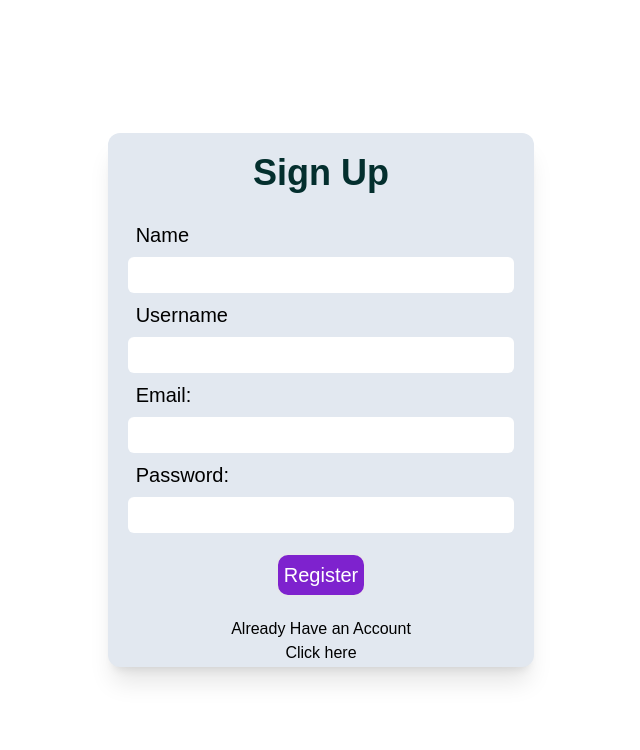
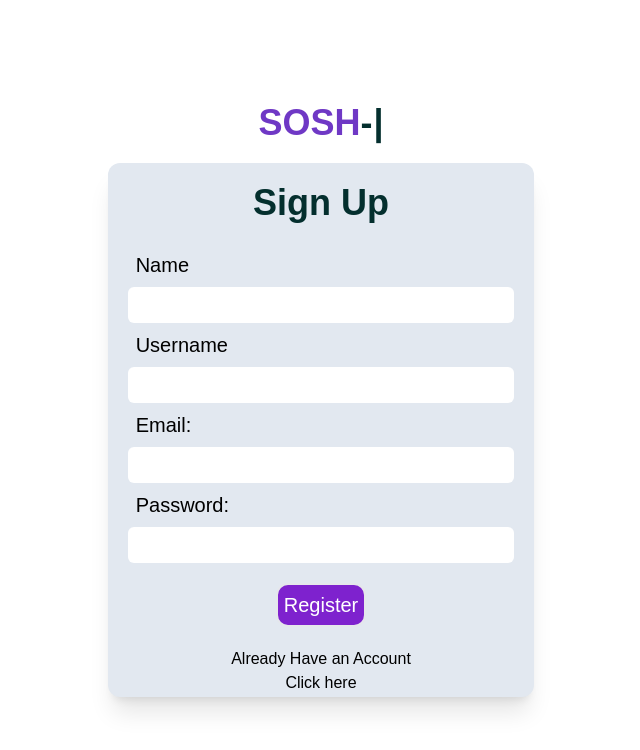
Before and after one commit to Sriyush/Mern-project, a React (Create React App) app in the folder frontend/: page / in a window 1280 px wide. Shown: the top 750 px of the page, without its empty margins (319-959 px from the left). Built offline with nearby package versions, Linux system fonts and the light colour scheme.

Commit message:
changes in login and signup

```diff
--- a/frontend/package.json
+++ b/frontend/package.json
@@ -22,6 +22,7 @@
     "react-tsparticles": "^2.12.2",
     "state": "^0.2.0",
     "styled-components": "^6.1.1",
+    "typewriter-effect": "^2.21.0",
     "web-vitals": "^2.1.4"
   },
   "scripts": {
--- a/frontend/src/components/Screens/Login/Login.js
+++ b/frontend/src/components/Screens/Login/Login.js
@@ -2,6 +2,7 @@ import { useState } from "react";
 import React from 'react'
 import { Link, useNavigate } from "react-router-dom";
 import axios from "axios";
+import Type from "../../widgets/Type";
 
 
 function Login() {
@@ -28,7 +29,12 @@ function Login() {
   };
 
   return (
-    <div className="flex justify-center items-center w-screen h-screen">
+    <div className="flex flex-col justify-center items-center w-screen h-screen">
+      <div className="flex flex-row text-center mb-5">
+        <h1 className="text-4xl text-teal-950 font-bold" style={{ color: "#6F38C5" }}>SOSH</h1>
+        <h1 className="text-4xl text-teal-950 font-bold"> - </h1>
+        <h1 className="text-4xl text-teal-950 font-bold"> <Type/></h1>
+      </div>
       <div className="w-1/3 h-1/2 shadow-xl bg-slate-200 rounded-xl">
         <h1 className=" text-center text-4xl text-teal-950 mt-5 font-bold">
           Login
--- a/frontend/src/components/Screens/Login/Signup.js
+++ b/frontend/src/components/Screens/Login/Signup.js
@@ -1,6 +1,7 @@
 import React, { useState } from "react";
 import { Link, useNavigate } from "react-router-dom";
 import axios from "axios"
+import Type from "../../widgets/Type";
 
 
 function Signup() {
@@ -21,7 +22,12 @@ function Signup() {
   }
 
   return (
-    <div className="flex justify-center items-center w-screen h-screen">
+    <div className="flex justify-center flex-col items-center w-screen h-screen">
+      <div className="flex flex-row text-center mb-5">
+        <h1 className="text-4xl text-teal-950 font-bold" style={{ color: "#6F38C5" }}>SOSH</h1>
+        <h1 className="text-4xl text-teal-950 font-bold"> - </h1>
+        <h1 className="text-4xl text-teal-950 font-bold"> <Type/></h1>
+      </div>
       <div className="w-1/3 h-2/3 shadow-xl bg-slate-200 rounded-xl">
         <h1 className=" text-center text-4xl text-teal-950 mt-5 font-bold">
           Sign Up
--- /dev/null
+++ b/frontend/src/components/widgets/Type.js
@@ -0,0 +1,21 @@
+import React from "react";
+import Typewriter from "typewriter-effect";
+
+function Type() {
+  return (
+    <Typewriter
+      options={{
+        strings: [
+          " A place to Say",
+          " A place to Share",
+          " A place to Socialize"
+        ],
+        autoStart: true,
+        loop: true,
+        deleteSpeed: 50,
+      }}
+    />
+  );
+}
+
+export default Type;
--- a/frontend/src/components/widgets/style.css
+++ b/frontend/src/components/widgets/style.css
@@ -63,3 +63,10 @@
     font-size: 20px;
     color: var(--text-color);
   }
+  #tsparticles {
+    position: fixed !important;
+    background-repeat: no-repeat !important;
+    background-size: cover !important;
+    width: 100%;
+    height: 100%;
+  }
```
Also changed, not shown: 1 other file (tests, documents, lock files or other folders).
